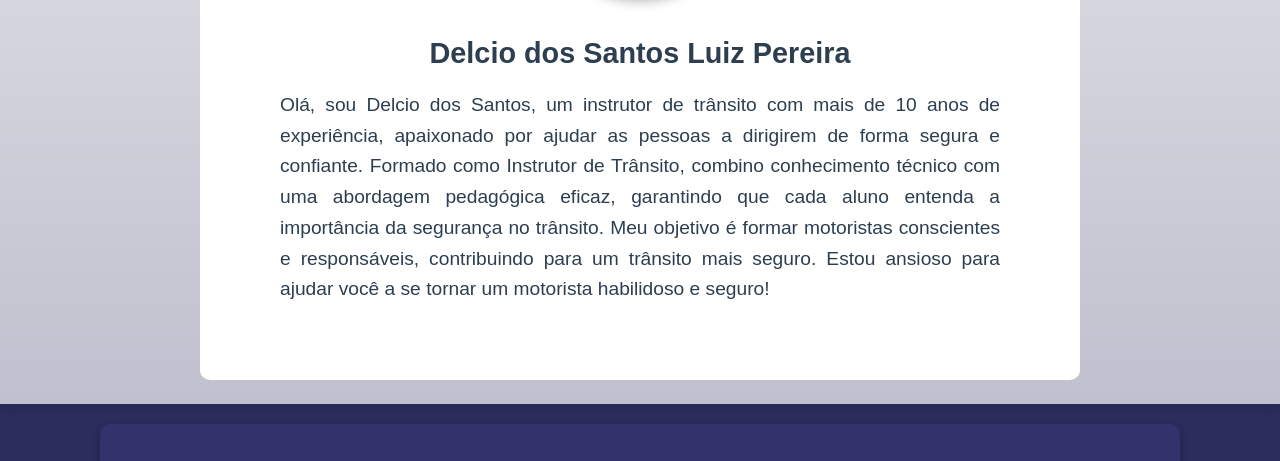
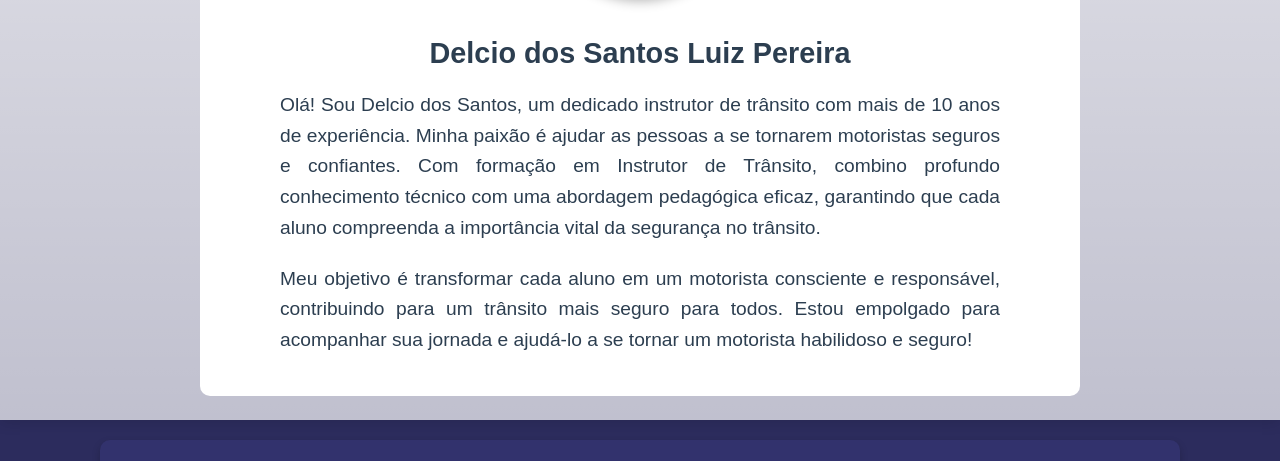
Before and after one commit to DevEduSilva/LandingPage-Instrutor, a plain HTML site: page index.html in a window 1280 px wide. Shown: the part 1152-1613 px from the top of the page. Drawn offline with Linux system fonts and the light colour scheme.

Commit message:
refactor: mudança no texto

```diff
--- a/index.html
+++ b/index.html
@@ -70,25 +70,25 @@
 
     </main>
 
-    <!-- Página sobre -->
     <div class="backgroundwhite">
         <section id="about">
             <h2>Sobre Nós</h2>
             <div id="centralizar">
                 <img src="assets/img/fototeste.png" alt="Imagem sobre nós" class="rounded-image">
                 <h3>Delcio dos Santos Luiz Pereira</h3>
-                <p>Olá, sou Delcio dos Santos, um instrutor de trânsito com mais de 10 anos de experiência, apaixonado
-                    por
-                    ajudar as pessoas a dirigirem de forma segura e confiante. Formado como Instrutor de Trânsito,
-                    combino
-                    conhecimento técnico com uma abordagem pedagógica eficaz, garantindo que cada aluno entenda a
-                    importância da segurança no trânsito. Meu objetivo é formar motoristas conscientes e responsáveis,
-                    contribuindo para um trânsito mais seguro. Estou ansioso para ajudar você a se tornar um motorista
-                    habilidoso e seguro!</p>
+                <p>
+                    Olá! Sou Delcio dos Santos, um dedicado instrutor de trânsito com mais de 10 anos de experiência.
+                    Minha paixão é ajudar as pessoas a se tornarem motoristas seguros e confiantes.
+                    Com formação em Instrutor de Trânsito, combino profundo conhecimento técnico com uma abordagem pedagógica
+                    eficaz, garantindo que cada aluno compreenda a importância vital da segurança no trânsito.
+                </p>
+                <p>
+                    Meu objetivo é transformar cada aluno em um motorista consciente e responsável, contribuindo para um trânsito
+                    mais seguro para todos. Estou empolgado para acompanhar sua jornada e ajudá-lo a se tornar um motorista habilidoso e seguro!
+                </p>
             </div>
         </section>
     </div>
-
     <!-- Página dicas -->
     <section id="dicas">
         <h2>Humanidade no trânsito!</h2>
```
